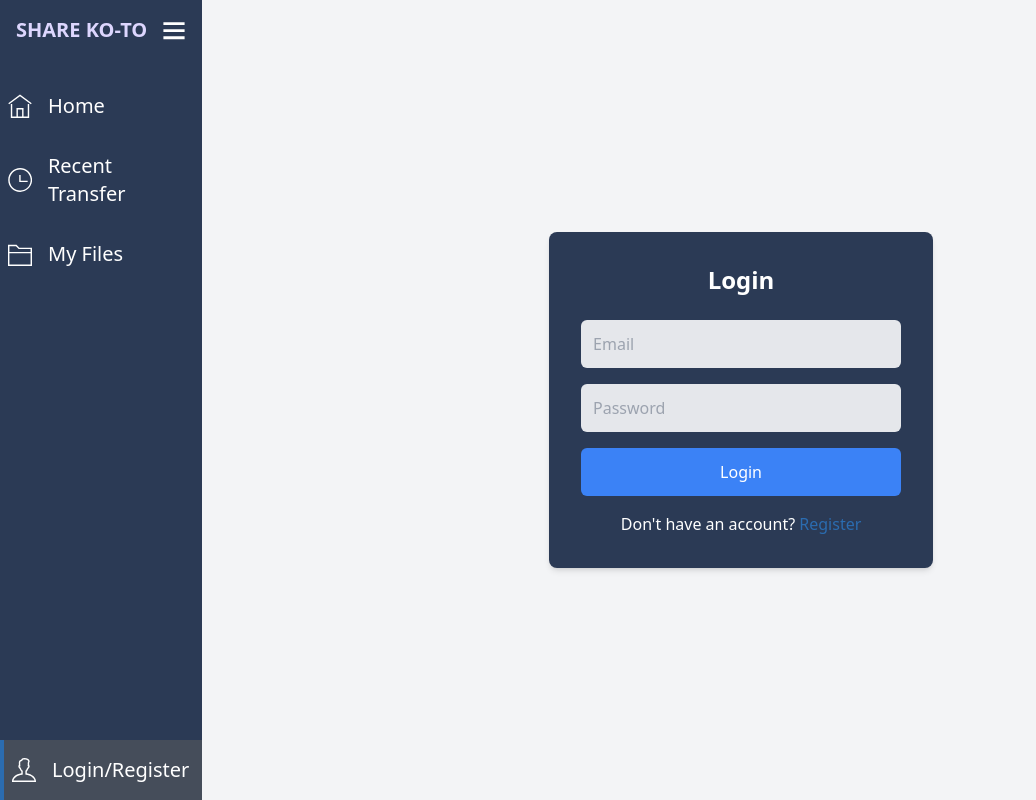
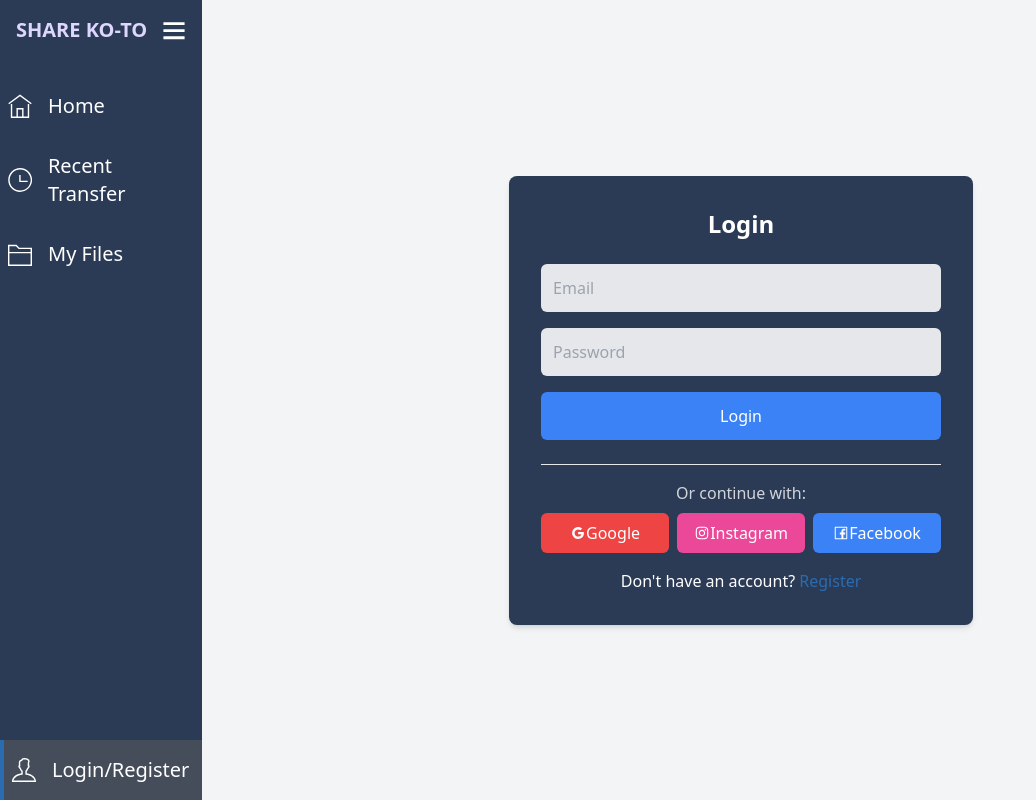
Before and after one commit to vonner04/JS-FileTransferApp, a React (Vite) app in the folder front-end/: page /login in a window 1280 px wide. Shown: the whole page, without its empty margins (0-1036 px from the left). Built offline with nearby package versions, Linux system fonts and the light colour scheme.

Commit message:
refactor: styling of containers and buttons into a css file. Text styling is in-line.

```diff
--- a/front-end/src/components/pages/user-auth-page/Auth.jsx
+++ b/front-end/src/components/pages/user-auth-page/Auth.jsx
@@ -2,7 +2,7 @@ import React, { useState } from "react";
 import "../../../styles/form.css";
 import { useAuth } from "../../../context/AuthContext";
 import { useNavigate } from "react-router-dom";
-import { AiOutlineCheckCircle } from "react-icons/ai";
+import { AiOutlineCheckCircle, AiOutlineGoogle, AiOutlineInstagram, AiOutlineFacebook } from "react-icons/ai";
 
 export default function Auth() {
 	const { login } = useAuth();
@@ -28,10 +28,23 @@ export default function Auth() {
 		navigate("/");
 	};
 
+	//Alternative login methods using social media; placeholders
+	const handleGoogleSignIn = () => {
+		console.log("Google Sign In");
+	};
+
+	const handleInstagramSignIn = () => {
+		console.log("Instagram Sign In");
+	};
+
+	const handleFacebookSignIn = () => {
+		console.log("Facebook Sign In");
+	};
+
 	return (
-		<div className="flex flex-col items-center justify-center p-8 h-screen bg-gray-100 text-primary-text relative">
+		<div className="background-style">
 			{/* Form */}
-			<div className="bg-primary-background p-8 w-96 rounded-lg shadow-md">
+			<div className="form-container">
 				<h2 className="text-center text-2xl font-semibold mb-6">{isRegistering ? "Register" : "Login"}</h2>
 
 				<form onSubmit={handleSubmit} className="flex flex-col">
@@ -41,7 +54,7 @@ export default function Auth() {
 						placeholder="Email"
 						value={formData.email}
 						onChange={handleChange}
-						className="p-3 rounded-md bg-gray-200 text-black mb-4 focus:outline-none focus:ring-2 focus:ring-blue-400"
+						className="input-style"
 						required
 					/>
 
@@ -51,7 +64,7 @@ export default function Auth() {
 						placeholder="Password"
 						value={formData.password}
 						onChange={handleChange}
-						className="p-3 rounded-md bg-gray-200 text-black mb-4 focus:outline-none focus:ring-2 focus:ring-blue-400"
+						className="input-style"
 						required
 					/>
 
@@ -62,17 +75,38 @@ export default function Auth() {
 							placeholder="Confirm Password"
 							value={formData.confirmPassword}
 							onChange={handleChange}
-							className="p-3 rounded-md bg-gray-200 text-black mb-4 focus:outline-none focus:ring-2 focus:ring-blue-400"
+							className="input-style"
 							required
 						/>
 					)}
-					<button type="submit" className="bg-blue-500 text-white p-3 rounded-md hover:bg-primary-highlight-border">
+					<button type="submit" className="submission-button">
 						{isRegistering ? "Register" : "Login"}
 					</button>
 				</form>
+
+				<div className="options-container">
+					<p className="text-center text-gray-300 mb-2">Or continue with:</p>
+					<div className="options-style">
+						<button onClick={handleGoogleSignIn} className="alternative-sign-in-button google-color-button">
+							<AiOutlineGoogle className="sign-in-options-logo-style" />
+							Google
+						</button>
+
+						<button onClick={handleInstagramSignIn} className="alternative-sign-in-button instagram-color-button">
+							<AiOutlineInstagram className="sign-in-options-logo-style" />
+							Instagram
+						</button>
+
+						<button onClick={handleFacebookSignIn} className="alternative-sign-in-button facebook-color-button">
+							<AiOutlineFacebook className="sign-in-options-logo-style" />
+							Facebook
+						</button>
+					</div>
+				</div>
+
 				<p className="text-center mt-4">
 					{isRegistering ? "Already have an account?" : "Don't have an account?"}{" "}
-					<span onClick={toggleRegister} className="text-primary-highlight-border cursor-pointer hover:underline">
+					<span onClick={toggleRegister} className="switch-prompt-style">
 						{isRegistering ? "Login" : "Register"}
 					</span>
 				</p>
--- a/front-end/src/styles/form.css
+++ b/front-end/src/styles/form.css
@@ -0,0 +1,55 @@
+@tailwind components;
+
+@layer components {
+	.alternative-sign-in-button {
+		@apply flex items-center text-white px-4 py-2 rounded-md transition w-32 justify-center transition ease-in-out duration-300;
+	}
+
+	.submission-button {
+		@apply bg-blue-500 text-white p-3 rounded-md hover:bg-primary-highlight-border;
+	}
+
+	.instagram-color-button {
+		@apply hover:bg-pink-600 bg-pink-500;
+	}
+
+	.facebook-color-button {
+		@apply hover:bg-blue-600 bg-blue-500;
+	}
+
+	.google-color-button {
+		@apply hover:bg-red-600 bg-red-500;
+	}
+
+	.form-container {
+		@apply bg-primary-background p-8 w-auto rounded-lg shadow-md;
+	}
+
+	.options-container {
+		@apply mt-6 border-t pt-4;
+	}
+
+	.options-style {
+		@apply flex justify-center space-x-2;
+	}
+
+	.input-style {
+		@apply p-3 rounded-md bg-gray-200 text-black mb-4 focus:outline-none focus:ring-2 focus:ring-blue-400;
+	}
+
+	.background-style {
+		@apply flex flex-col items-center justify-center p-8 h-screen bg-gray-100 text-primary-text relative;
+	}
+
+	.sign-in-logo-options-style {
+		@apply text-xl mr-2;
+	}
+
+	.switch-prompt-style {
+		@apply text-primary-highlight-border cursor-pointer hover:underline;
+	}
+
+	.switch-text-style {
+		@apply text-center mt-4;
+	}
+}
```
